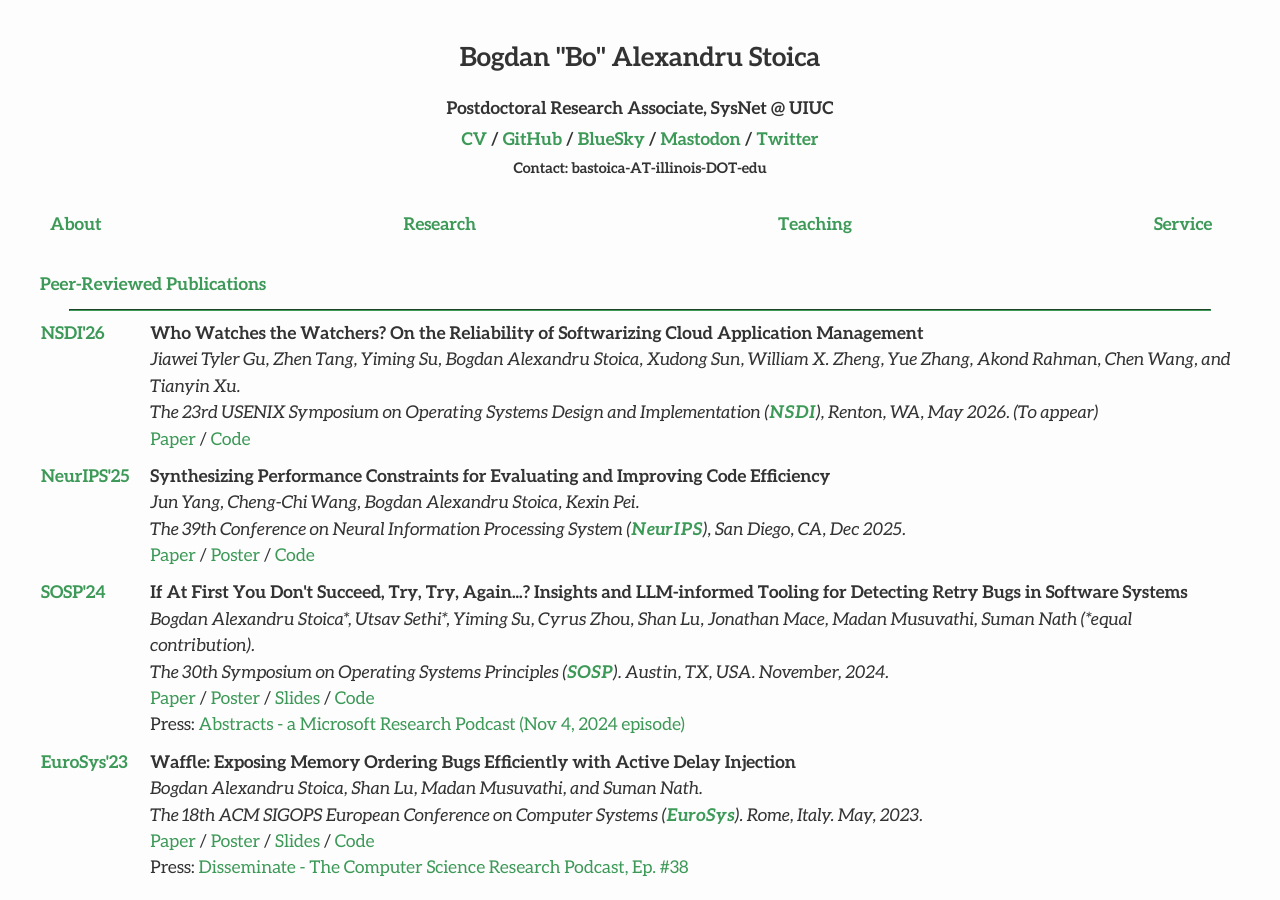
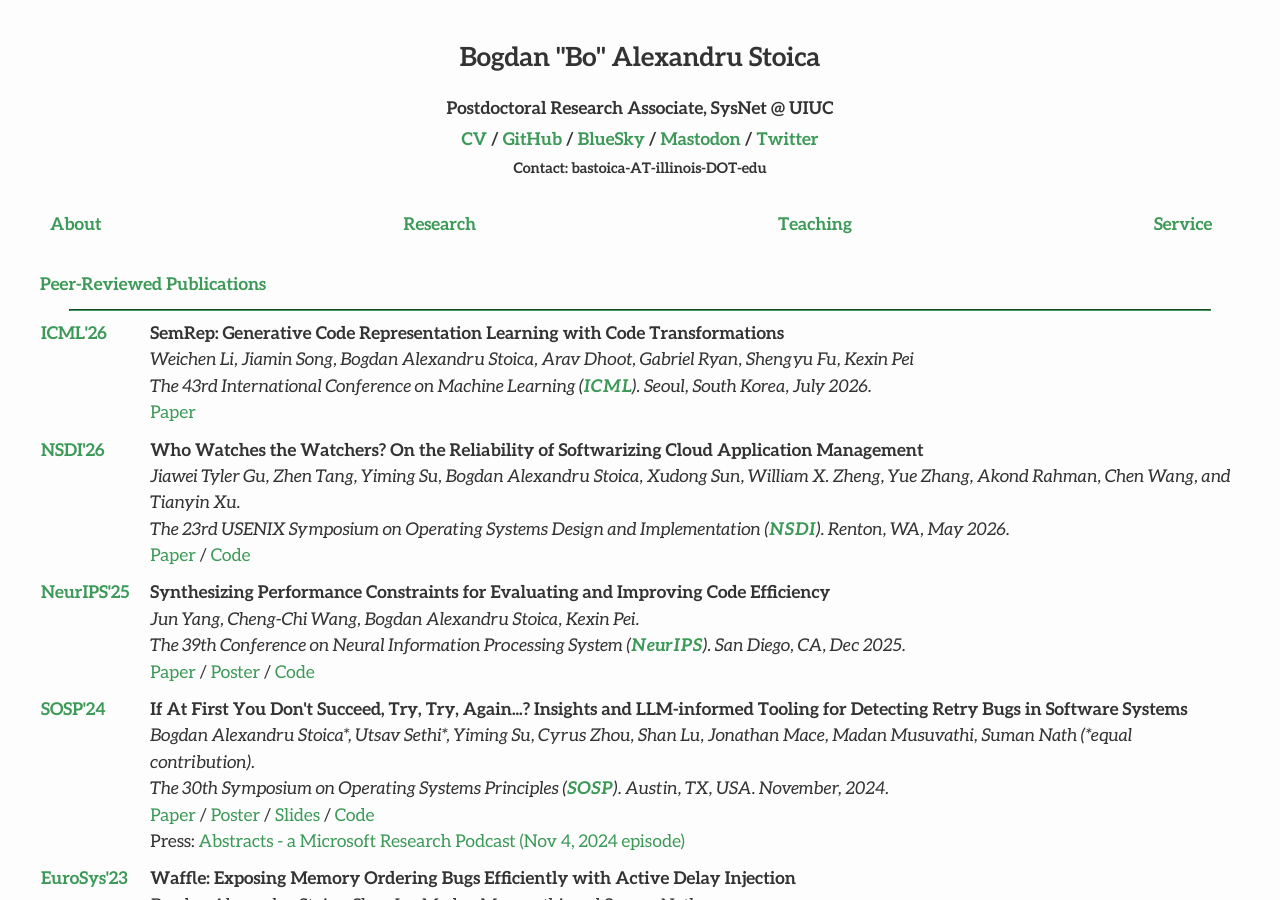
Before and after one commit to bastoica/bastoica.github.io, a Jekyll site: the page built from research.md, in a window 1280 px wide and 900 px high. Built offline with Jekyll 4.4.1, drawn with Linux system fonts in a browser that asks for light colours; nearby versions of some CDN libraries.

Commit message:
add semrep paper

```diff
--- a/research.md
+++ b/research.md
@@ -17,11 +17,20 @@ published: true
 
 <table id="papersTable" style="border-collapse: collapse;">
   <tr>
+    <td class="table-left-column-with-text-color"><b>ICML'26</b></td>
+    <td class="table-right-column">
+	  <b>SemRep: Generative Code Representation Learning with Code Transformations</b><br>
+	  <i>Weichen Li, Jiamin Song, Bogdan Alexandru Stoica, Arav Dhoot, Gabriel Ryan, Shengyu Fu, Kexin Pei</i><br>
+	  <i>The 43rd International Conference on Machine Learning (<a class="useful-links" href="https://icml.cc/Conferences/2026" target="_blank"><b>ICML</b></a>). Seoul, South Korea, July 2026.</i><br>
+	  <a class="useful-links" href="/files/papers/2026_icml_semrep.pdf" target="_blank">Paper</a><br>
+	</td>
+  </tr>
+  <tr>
     <td class="table-left-column-with-text-color"><b>NSDI'26</b></td>
     <td class="table-right-column">
 	  <b>Who Watches the Watchers? On the Reliability of Softwarizing Cloud Application Management</b><br>
 	  <i>Jiawei Tyler Gu, Zhen Tang, Yiming Su, Bogdan Alexandru Stoica, Xudong Sun, William X. Zheng, Yue Zhang, Akond Rahman, Chen Wang, and Tianyin Xu.</i><br>
-	  <i>The 23rd USENIX Symposium on Operating Systems Design and Implementation (<a class="useful-links" href="https://www.usenix.org/conference/nsdi26" target="_blank"><b>NSDI</b></a>), Renton, WA, May 2026. (To appear)</i><br>
+	  <i>The 23rd USENIX Symposium on Operating Systems Design and Implementation (<a class="useful-links" href="https://www.usenix.org/conference/nsdi26" target="_blank"><b>NSDI</b></a>). Renton, WA, May 2026.</i><br>
 	  <a class="useful-links" href="/files/papers/2026_nsdi_watchers-oat.pdf" target="_blank">Paper</a> / <a class="useful-links" href="https://github.com/xlab-uiuc/acto" target="_blank">Code</a><br>
 	</td>
   </tr>
@@ -30,7 +39,7 @@ published: true
     <td class="table-right-column">
 	  <b>Synthesizing Performance Constraints for Evaluating and Improving Code Efficiency</b><br>
 	  <i>Jun Yang, Cheng-Chi Wang, Bogdan Alexandru Stoica, Kexin Pei.</i><br>
-	  <i>The 39th Conference on Neural Information Processing System (<a class="useful-links" href="https://neurips.cc/Conferences/2025" target="_blank"><b>NeurIPS</b></a>), San Diego, CA, Dec 2025.</i><br>
+	  <i>The 39th Conference on Neural Information Processing System (<a class="useful-links" href="https://neurips.cc/Conferences/2025" target="_blank"><b>NeurIPS</b></a>). San Diego, CA, Dec 2025.</i><br>
 	  <a class="useful-links" href="/files/papers/2025_neurips_wedge-perfforge.pdf" target="_blank">Paper</a> / <a class="useful-links" href="" target="_blank">Poster</a> / <a class="useful-links" href="" target="_blank">Code</a><br>
 	</td>
   </tr>
```
